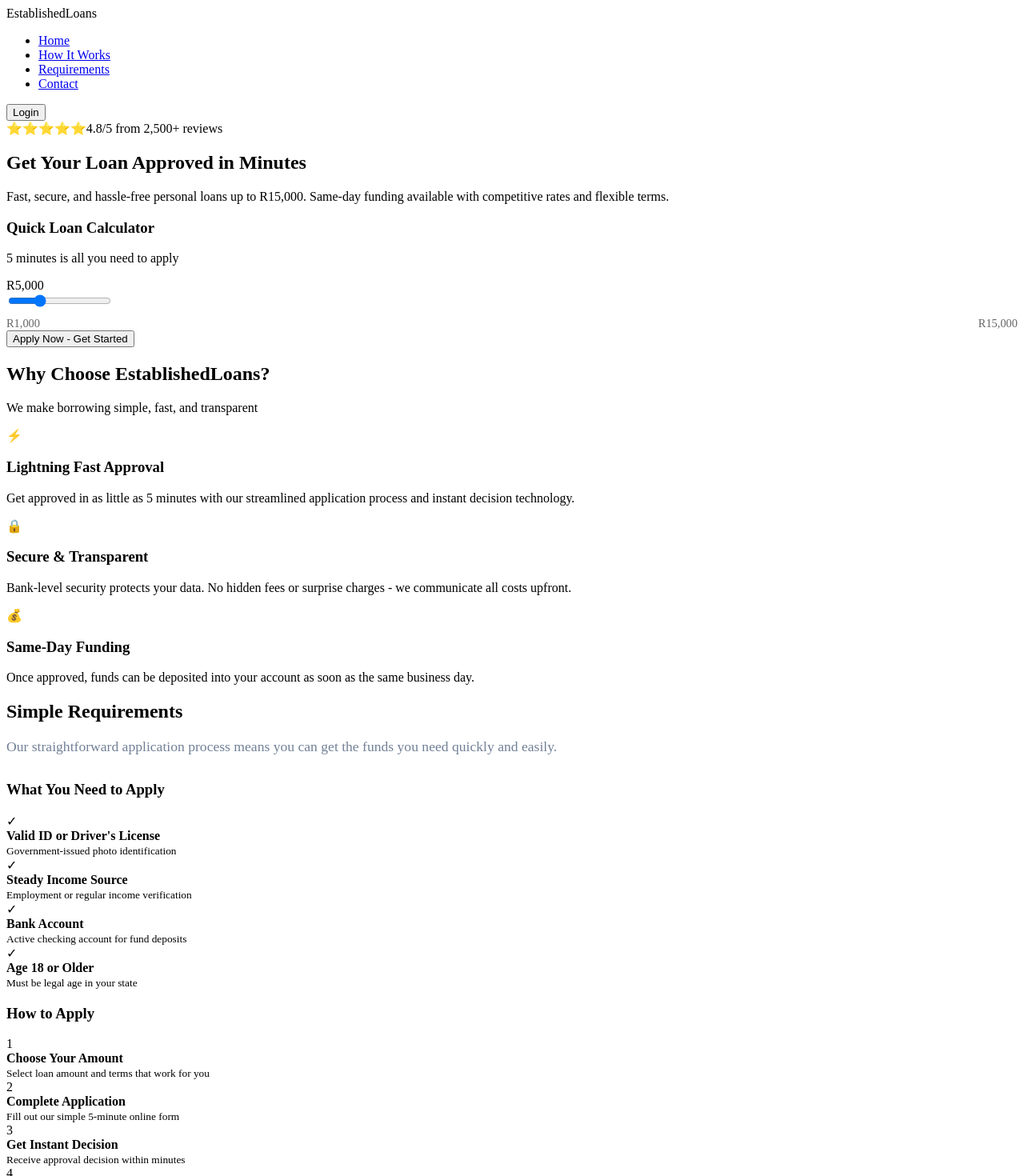
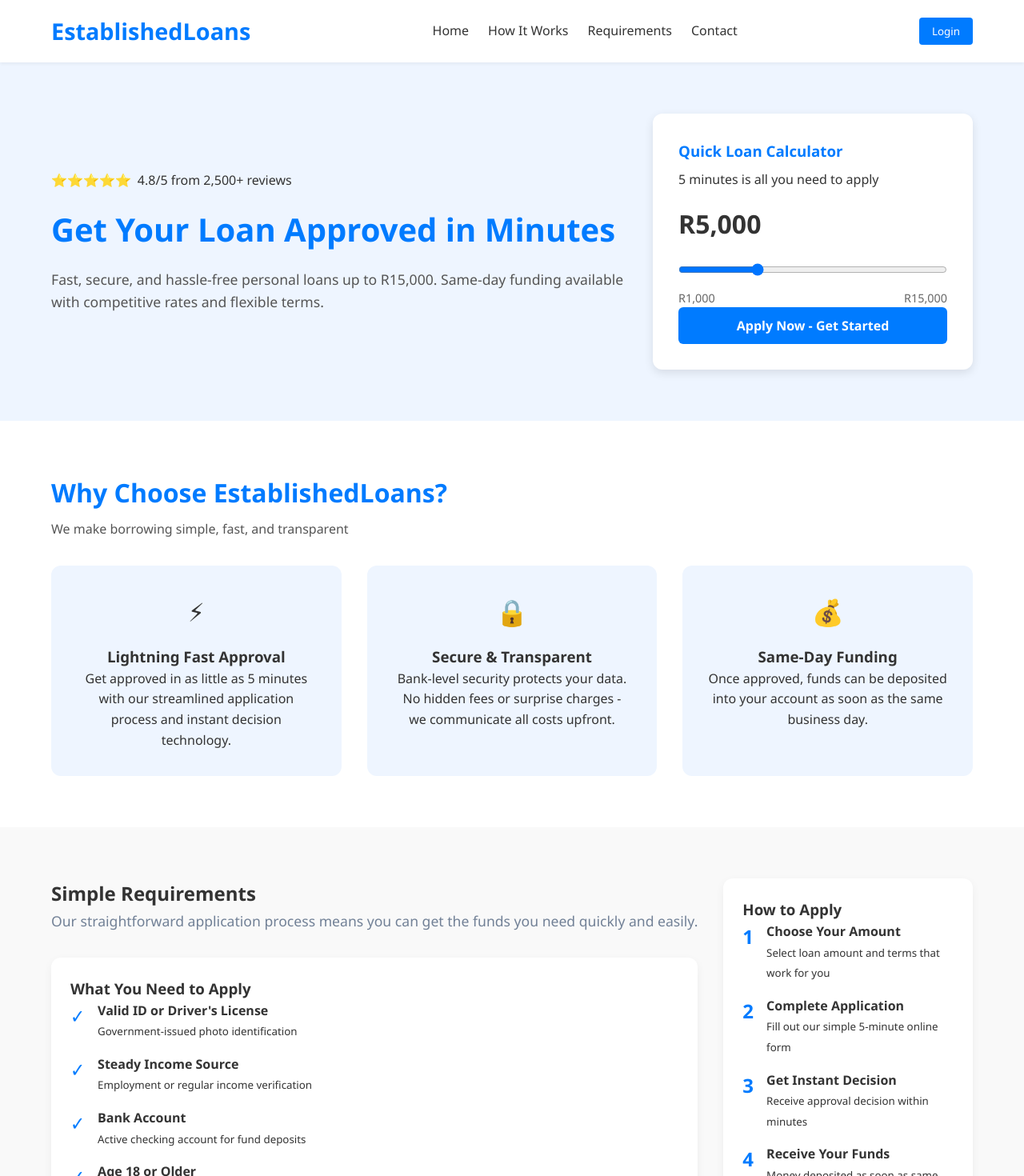
Before and after one commit to FulloMyself/frontend-msb, a React (Create React App) app: page /#/ in a window 1280 px wide. Shown: the top 1470 px of the page at 80% size. Built offline with nearby package versions, Linux system fonts and the light colour scheme.

Commit message:
LandingPage.jsx

```diff
--- a/src/index.js
+++ b/src/index.js
@@ -1,6 +1,7 @@
 import React from 'react';
 import ReactDOM from 'react-dom/client';
 import App from './App';
+import './styles.css';
 
 const root = ReactDOM.createRoot(document.getElementById('root'));
 root.render(<App />);
--- /dev/null
+++ b/src/styles.css
@@ -0,0 +1,259 @@
+/* =======================
+   Global Styles
+======================= */
+* {
+  margin: 0;
+  padding: 0;
+  box-sizing: border-box;
+  font-family: 'Segoe UI', Tahoma, Geneva, Verdana, sans-serif;
+}
+
+body {
+  background-color: #f9f9f9;
+  color: #333;
+  line-height: 1.6;
+}
+
+.container {
+  width: 90%;
+  max-width: 1200px;
+  margin: 0 auto;
+}
+
+/* =======================
+   Header / Nav
+======================= */
+header {
+  background-color: #fff;
+  padding: 1rem 0;
+  box-shadow: 0 2px 4px rgba(0,0,0,0.05);
+  position: sticky;
+  top: 0;
+  z-index: 1000;
+}
+
+nav {
+  display: flex;
+  justify-content: space-between;
+  align-items: center;
+}
+
+nav .logo {
+  font-size: 1.8rem;
+  font-weight: bold;
+  color: #007BFF;
+}
+
+nav .nav-links {
+  list-style: none;
+  display: flex;
+  gap: 1.5rem;
+}
+
+nav .nav-links li a {
+  text-decoration: none;
+  color: #333;
+  font-weight: 500;
+  transition: color 0.2s ease-in-out;
+}
+
+nav .nav-links li a:hover {
+  color: #007BFF;
+}
+
+.login-btn {
+  background-color: #007BFF;
+  color: white;
+  border: none;
+  padding: 0.5rem 1rem;
+  font-weight: 500;
+  border-radius: 4px;
+  cursor: pointer;
+}
+
+.login-btn:hover {
+  background-color: #0056b3;
+}
+
+/* =======================
+   Hero Section
+======================= */
+.hero {
+  background-color: #eef5ff;
+  padding: 4rem 0;
+}
+
+.hero-content {
+  display: flex;
+  flex-direction: column;
+  gap: 2rem;
+}
+
+@media (min-width: 768px) {
+  .hero-content {
+    flex-direction: row;
+    justify-content: space-between;
+    align-items: center;
+  }
+}
+
+.hero-text h1 {
+  font-size: 2.5rem;
+  margin-bottom: 1rem;
+  color: #007BFF;
+}
+
+.hero-text p {
+  font-size: 1.1rem;
+  color: #555;
+}
+
+.rating-badge {
+  display: flex;
+  align-items: center;
+  gap: 0.5rem;
+  margin-bottom: 1rem;
+}
+
+.rating-stars {
+  color: #FFD700;
+}
+
+/* =======================
+   Calculator Card
+======================= */
+.calculator-card {
+  background-color: #fff;
+  padding: 2rem;
+  border-radius: 12px;
+  box-shadow: 0 4px 12px rgba(0,0,0,0.1);
+  max-width: 400px;
+  width: 100%;
+}
+
+.calculator-header h3 {
+  margin-bottom: 0.5rem;
+  color: #007BFF;
+}
+
+.amount-display {
+  font-size: 2rem;
+  font-weight: bold;
+  margin: 1rem 0;
+}
+
+.slider {
+  width: 100%;
+  margin: 0.5rem 0;
+}
+
+.apply-btn {
+  background-color: #007BFF;
+  color: white;
+  border: none;
+  padding: 0.75rem;
+  width: 100%;
+  font-size: 1rem;
+  font-weight: 600;
+  border-radius: 6px;
+  cursor: pointer;
+  transition: background-color 0.2s ease-in-out;
+}
+
+.apply-btn:hover {
+  background-color: #0056b3;
+}
+
+/* =======================
+   Features Section
+======================= */
+.features {
+  padding: 4rem 0;
+  background-color: #fff;
+}
+
+.section-header h2 {
+  font-size: 2rem;
+  margin-bottom: 0.5rem;
+  color: #007BFF;
+}
+
+.section-header p {
+  color: #555;
+  margin-bottom: 2rem;
+}
+
+.features-grid {
+  display: grid;
+  gap: 2rem;
+  grid-template-columns: 1fr;
+}
+
+@media (min-width: 768px) {
+  .features-grid {
+    grid-template-columns: repeat(3, 1fr);
+  }
+}
+
+.feature-card {
+  background-color: #eef5ff;
+  padding: 2rem;
+  border-radius: 12px;
+  text-align: center;
+}
+
+.feature-icon {
+  font-size: 2rem;
+  margin-bottom: 1rem;
+}
+
+/* =======================
+   Requirements Section
+======================= */
+.requirements {
+  padding: 4rem 0;
+}
+
+.requirements-content {
+  display: flex;
+  flex-direction: column;
+  gap: 2rem;
+}
+
+@media (min-width: 768px) {
+  .requirements-content {
+    flex-direction: row;
+    justify-content: space-between;
+  }
+}
+
+.requirements-list {
+  background-color: #fff;
+  padding: 1.5rem;
+  border-radius: 12px;
+  box-shadow: 0 4px 12px rgba(0,0,0,0.05);
+  flex: 1;
+}
+
+.requirement-item {
+  display: flex;
+  gap: 1rem;
+  margin-bottom: 1rem;
+}
+
+.check-icon {
+  font-size: 1.5rem;
+  color: #007BFF;
+  font-weight: bold;
+}
+
+/* =======================
+   Footer
+======================= */
+footer {
+  background-color: #007BFF;
+  color: white;
+  text-align: center;
+  padding: 1.5rem 0;
+  margin-top: 2rem;
+}
```
